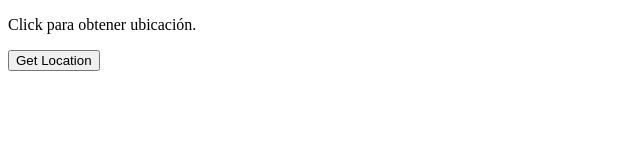
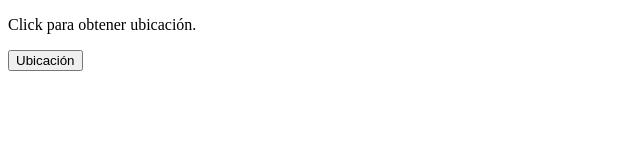
Before and after one commit to prdsfef-netizen/js-od3tkl, a website with bundled scripts: page index.html in a window 1280 px wide. Shown: the full height of the page, 0-640 px from the left. Built offline with nearby package versions, Linux system fonts and the light colour scheme; no server answers.

Commit message:
2 files modified

```diff
--- a/index.html
+++ b/index.html
@@ -2,14 +2,14 @@
 <html>
 
 <head>
-	<title>Get User Location</title>
+	<title>ubicación</title>
+  	<script type="text/javascript" src="index.js"></script>
 </head>
 
 <body>
 	<p>Click para obtener ubicación.</p>
-	<button onclick="getLocation()">Get Location</button>
+	<button onclick="getLocation()">Ubicación</button>
 	<p id="demo"></p>
-	<script type="text/javascript" src="index.js"></script>
 </body>
 
 </html>
--- a/index.js
+++ b/index.js
@@ -19,5 +19,4 @@ function showPosition(position) {
     "<br>Longitude: " +
     position.coords.longitude;
 }
-
-getLocation();
+getLocation()
```
